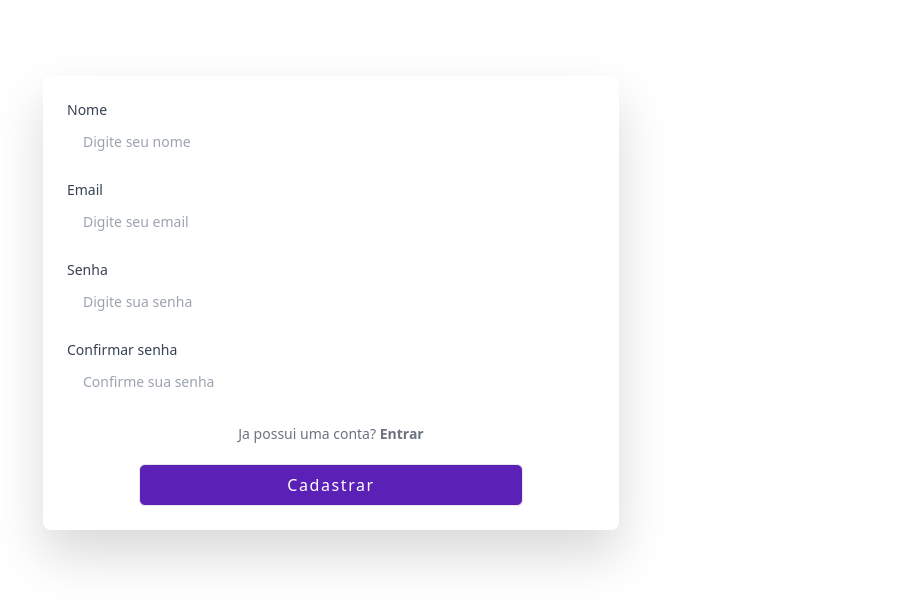
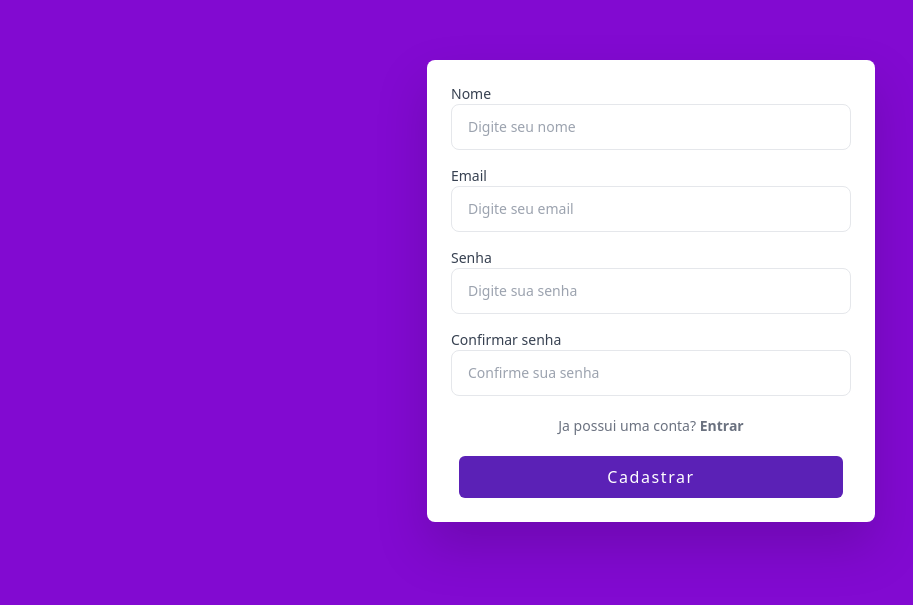
Before and after one commit to smViana19/logus-app-react, a React (Vite) app: page /registro in a window 1280 px wide. Shown: the part 109-714 px from the top of the page, without its empty margins (309-1222 px from the left). Built offline with nearby package versions, Linux system fonts and the light colour scheme.

Commit message:
Adicionando logout na aplicaçao

```diff
--- a/package.json
+++ b/package.json
@@ -16,6 +16,7 @@
     "prop-types": "^15.8.1",
     "react": "^18.2.0",
     "react-dom": "^18.2.0",
+    "react-icons": "^5.2.1",
     "react-redux": "^9.1.2",
     "react-router-dom": "^6.23.1",
     "react-toastify": "^10.0.5",
--- a/src/Layouts/LayoutDeslogado.jsx
+++ b/src/Layouts/LayoutDeslogado.jsx
@@ -1,21 +1,13 @@
-// import Logo from '../components/Logo';
-// import { Link } from "react-router-dom"; //caso nao funcionar a rota é isso aq que coloquei
 import '../css/style.css';
 
-export default function LayoutDeslogado({children}) { //CHILDREN PARA JUNTAR COM OUTROS COMPONENTES NAS PAGINAS
-    return(
-        <div className="min-h-screen
-        flex flex-col
-        sm:justify-center
-        items-center pt-6
-        sm:pt-0
-        bg-corFundo">
-            <div className="w-full max-w-xl mt-6 px-6 py-6 bg-white drop-shadow-2xl overflow-hidden sm:rounded-lg">
-                <div className="flex justify-center">
-
+export default function LayoutDeslogado({ children }) {
+    return (
+        <div className="min-h-screen flex flex-col sm:flex-row bg-purpleLightBg">
+            <div className="w-full sm:w-1/2 bg-purpleBg"></div>
+            <div className="w-full sm:w-1/2 flex justify-center items-center">
+                <div className="w-full max-w-md px-6 py-6 bg-white drop-shadow-2xl sm:rounded-lg">
+                    {children}
                 </div>
-                {children}
-
             </div>
         </div>
     );
--- a/src/Layouts/LayoutLogado.jsx
+++ b/src/Layouts/LayoutLogado.jsx
@@ -40,6 +40,11 @@ export default function LayoutLogado({ }) { //colocar o user.name
                                     href="#" >
                                     Agenda
                                 </NavLink>
+                                <NavLink
+                                    // borderPage={currentRoute === '/agenda' ? '1px solid black' : 'none'}
+                                    href="#" >
+                                    Método Pomodoro
+                                </NavLink>
                             </div>
 
                         </div>
--- a/src/components/Botoes/BtnPrincipal.jsx
+++ b/src/components/Botoes/BtnPrincipal.jsx
@@ -3,13 +3,7 @@ export default function BtnPrincipal({ className = '', disabled, children, ...pr
         <button
             {...props}
             className={
-                `justify-center w-96
-                items-center py-2 bg-violet-800
-                hover:bg-violet-600 border border-transparen
-                t rounded-md font-medium text-white
-                tracking-widest hover:bg-gray-200
-                focus:bg-violet-700 active:bg-violet-900
-                focus:outline-none focus:ring-2 focus:ring-indigo-500 focus:ring-offset-2 transition ease-in-out duration-150 ${disabled && 'opacity-25'
+                `justify-center w-96 items-center py-2 bg-violet-800 hover:bg-violet-600 border border-transparent rounded-md font-medium text-white  tracking-widest hover:bg-gray-200 focus:bg-violet-700 active:bg-violet-900 focus:outline-none focus:ring-2 focus:ring-indigo-500 focus:ring-offset-2 transition ease-in-out duration-150 ${disabled && 'opacity-25'
                 } ` + className
             }
             disabled={disabled}
--- a/src/components/Inputs/TextInput.jsx
+++ b/src/components/Inputs/TextInput.jsx
@@ -14,7 +14,7 @@ export default forwardRef(function TextInput({ type = 'text', className = '', is
             {...props}
             type={type}
             className={
-                'py-3 px-4 block w-full border-gray-600 rounded-lg text-sm focus:border-purple-500 focus:ring-purple-500  disabled:pointer-events-none  ' +
+                'py-3 px-4 block w-full rounded-lg text-sm focus:ring-purple-500 border focus:outline-none' +
                 className
             }
             ref={input}
--- a/src/pages/Auth/Login/Login.jsx
+++ b/src/pages/Auth/Login/Login.jsx
@@ -33,16 +33,14 @@ export default function Login(props) {
 
         if (formErrors) return;
         dispatch(actions.loginRequest({ email, password, prevPath }));
-        navigate('/dashboard')
+        navigate(prevPath)
     }
 
     return (
         <>
             <ToastContainer />
             <LayoutDeslogado>
-
-
-                <form onSubmit={handleSubmit}>
+                <form className="w-full sm:w-1/2" onSubmit={handleSubmit}>
                     <div>
                         <InputLabel htmlFor="email" value="Email" />
 
--- a/src/pages/Auth/Registro/Registro.jsx
+++ b/src/pages/Auth/Registro/Registro.jsx
@@ -1,8 +1,8 @@
-import React, { useState } from "react";
+import React, { useEffect, useState } from "react";
 import { toast, ToastContainer } from 'react-toastify';
 import isEmail from "validator/lib/isEmail";
 import { get } from "lodash";
-
+import { useSelector } from "react-redux";
 import '../../../css/style.css'
 import InputLabel from '../../../components/Inputs/InputLabel';
 import TextInput from '../../../components/Inputs/TextInput';
@@ -14,11 +14,21 @@ import { useNavigate } from "react-router-dom";
 
 
 export default function Registro() {
+    const id = useSelector(state => state.auth.user.id);
+    const nomeStorage = useSelector(state => state.auth.user.nome);
+    const emailStorage = useSelector(state => state.auth.user.email);
+
     const [nome, setNome] = useState('');
     const [email, setEmail] = useState('');
     const [password, setPassword] = useState('');
     const [confirmPassword, setConfirmPassword] = useState('');
     const navigate = useNavigate();
+
+    // useEffect(() => {
+    //     if (!id) return;
+    //     setNome = (nomeStorage);
+    //     setEmail = (emailStorage);
+    // }, [emailStorage, id, nomeStorage]);
 
     async function handleSubmit(e) {
         e.preventDefault();
@@ -26,20 +36,16 @@ export default function Registro() {
 
         if (nome.length < 3 || nome.length > 255) {
             toast.warn('O nome deve ter entre 3 e 255 caracteres.');
-
         }
         if (!isEmail(email)) {
             toast.error('Email inválido');
-
         }
 
         if (password.length < 6 || password.length > 50) {
             toast.warn('Senha deve ter entre 6 a 50 caracteres');
-
         }
         if (password !== confirmPassword) {
             toast.warn('A senha e a confirmação de senha não coincidem.');
-
         }
 
         if (formErrors) return;
--- a/src/pages/Dashboard.jsx
+++ b/src/pages/Dashboard.jsx
@@ -5,11 +5,11 @@ import LayoutLogado from '../Layouts/LayoutLogado';
 
 
 export default function Dashboard() {
-    // const isLoggedIn = useSelector(state => state.auth.isLoggedIn);
+    const isLoggedIn = useSelector(state => state.auth.isLoggedIn);
 
-    // if (!isLoggedIn) {
-    //     return <Navigate to="/login" replace />;
-    // }
+    if (!isLoggedIn) {
+        return <Navigate to="/login" replace />;
+    }
     return (
         <>
             <LayoutLogado
--- a/src/pages/Index.jsx
+++ b/src/pages/Index.jsx
@@ -1,15 +1,42 @@
 import React from 'react';
 import { Link } from 'react-router-dom';
 import LayoutDeslogado from '../Layouts/LayoutDeslogado'
+import { FaCircle, FaPowerOff, FaUserAlt } from 'react-icons/fa';
+import { useSelector, useDispatch } from 'react-redux';
+import * as actions from '../store/modules/auth/actions'
+import { useNavigate } from "react-router-dom";
+
 
 export default function HomePage() {
+
+    const navigate = useNavigate();
+    const dispatch = useDispatch()
+    const isLoggedIn = useSelector(state => state.auth.isLoggedIn);
+
+
+    const handleLogout = e => {
+        e.preventDefault();
+        dispatch(actions.loginFailure());
+        navigate('/');
+    }
     return (
         <LayoutDeslogado>
-            <Link to="/login">Login</Link>
+            {isLoggedIn ? (
+                <Link onClick={handleLogout} to='#'>
+                    <FaPowerOff />
+                </Link>) : (
+                <Link to="/login">
+                    <FaUserAlt />
+                </Link>
+            )}
+
             <br />
             <Link to="/registro">Registro</Link>
             <br />
             <Link to="/dashboard">Dashboard</Link>
+
+            {isLoggedIn && (<FaCircle size={24} color='#66ff33' />)}
+
         </LayoutDeslogado>
     );
 }
```
Also changed, not shown: 1 other file (tests, documents, lock files or other folders).
